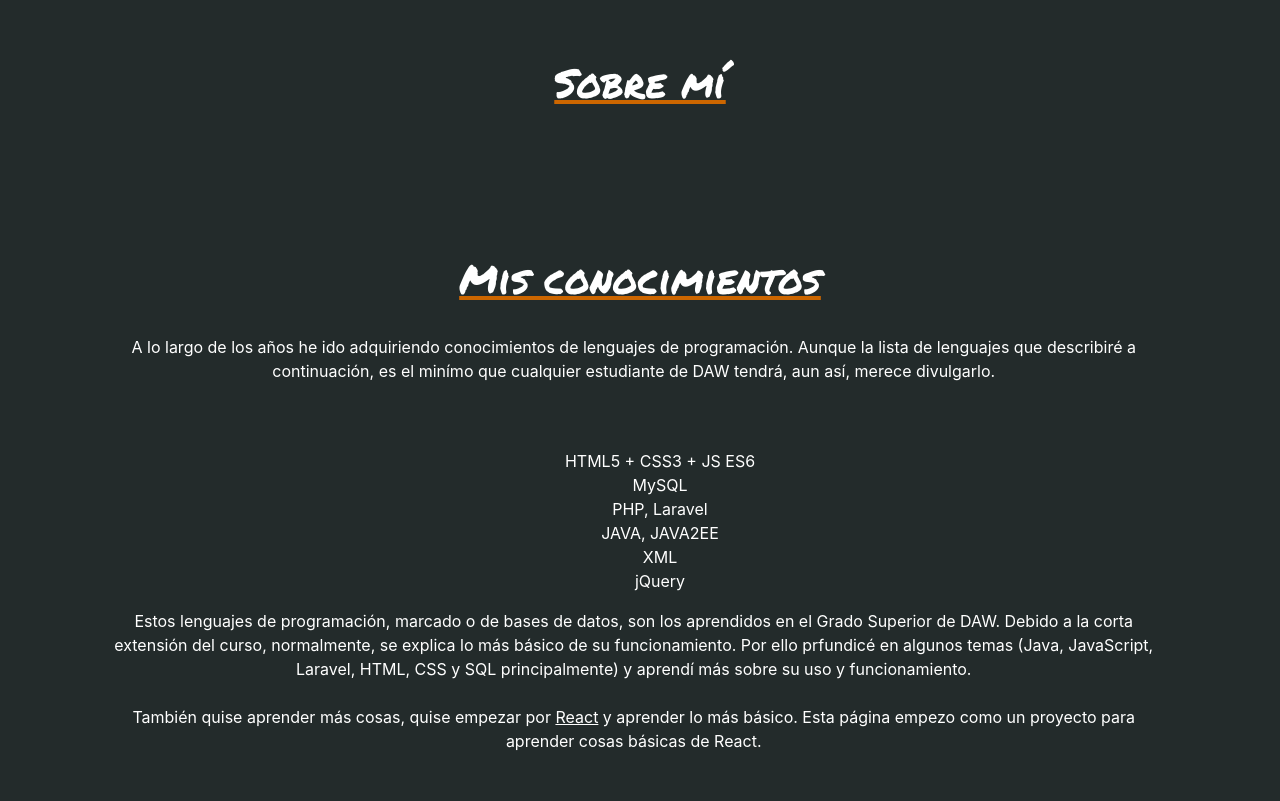
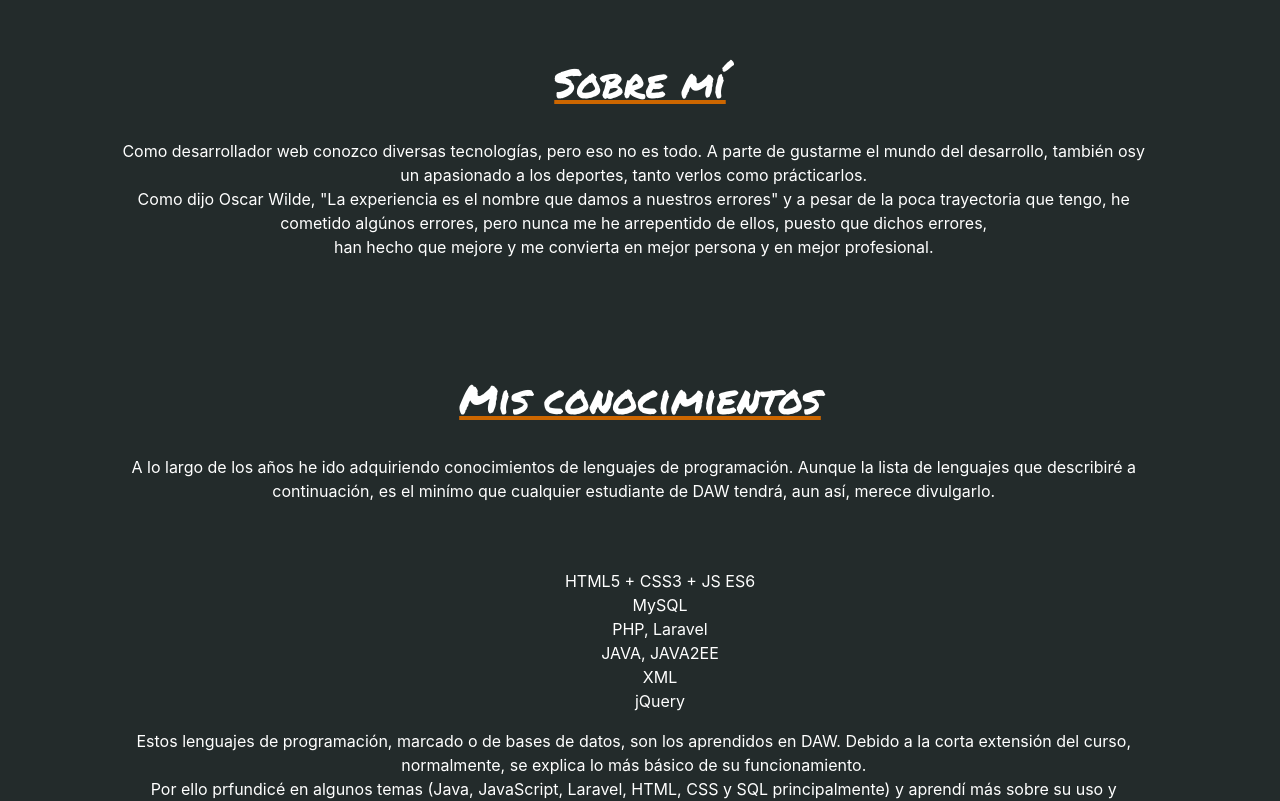
Before and after one commit to DrunkPsyduck/PaginaEnReact, a React app: page / in a window 1280 px wide. Shown: the part 860-1661 px from the top of the page. Built offline with nearby package versions, Linux system fonts and the light colour scheme; a web font is replaced by a local one.

Commit message:
cambios contenido

```diff
--- a/src/componentes/Cuerpo.js
+++ b/src/componentes/Cuerpo.js
@@ -22,6 +22,10 @@ class Cuerpo extends React.Component {
             <br />
 
             <p style={texto}>
+              Como desarrollador web conozco diversas tecnologías, pero eso no es todo. A parte de gustarme el mundo del desarrollo, también osy un apasionado a los deportes, tanto verlos como prácticarlos.<br/>
+
+              Como dijo Oscar Wilde, "La experiencia es el nombre que damos a nuestros errores" y a pesar de la poca trayectoria que tengo, he cometido algúnos errores, pero nunca me he arrepentido de ellos, puesto que dichos errores, <br/>
+              han hecho que mejore y me convierta en mejor persona y en mejor profesional.
             </p>
           </div>
 
@@ -42,12 +46,13 @@ class Cuerpo extends React.Component {
                 <li> jQuery </li>
               </ul>
               <p style={texto}>
-                Estos lenguajes de programación, marcado o de bases de datos, son los aprendidos en el Grado Superior de DAW.
-                Debido a la corta extensión del curso, normalmente, se explica lo más básico de su funcionamiento.
+                Estos lenguajes de programación, marcado o de bases de datos, son los aprendidos en DAW.
+                Debido a la corta extensión del curso, normalmente, se explica lo más básico de su funcionamiento.<br/>
                 Por ello prfundicé en algunos temas (Java, JavaScript, Laravel, HTML, CSS y SQL principalmente) y aprendí
-                más sobre su uso y funcionamiento. <br/><br/>
-                También quise aprender más cosas, quise empezar por <u>React</u> y aprender lo más básico. Esta página empezo como
+                más sobre su uso y funcionamiento, sobre todo con Laravel y JavaScript <br/><br/>
+                También quise aprender más cosas, quise empezar por <u><span> React JS </span></u> y aprender lo más básico. Esta página empezo como
                 un proyecto para aprender cosas básicas de React.
+                Además
               </p>
             </div>
           </article>
```
